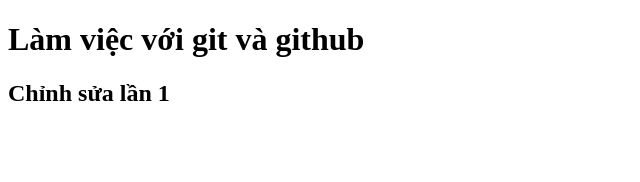
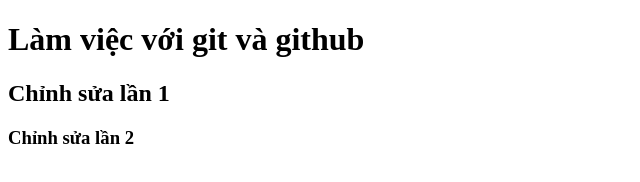
Before and after one commit to VuHieu-pstu/duan5, a plain HTML site: page index.html in a window 1280 px wide. Shown: the whole page, without its empty margins (0-640 px from the left). Drawn offline with Linux system fonts and the light colour scheme.

Commit message:
Commit 2: Chinh sua file index lan 2

```diff
--- a/index.html
+++ b/index.html
@@ -8,5 +8,6 @@
   <body>
     <h1>Làm việc với git và github</h1>
     <h2>Chỉnh sửa lần 1</h2>
+    <h3>Chỉnh sửa lần 2</h3>
   </body>
 </html>
```
